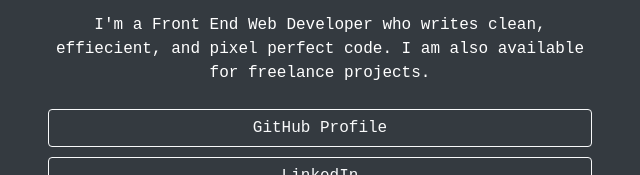
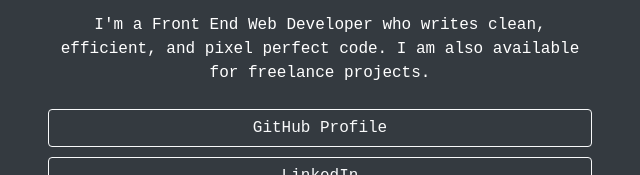
Before and after one commit to bobbydel/bobbydel.github.io, a plain HTML site: page index.html in a window 1280 px wide. Shown: the part 308-483 px from the top of the page, 640-1280 px from the left. Drawn offline with nearby package versions, Linux system fonts and the light colour scheme; a web font is replaced by a local one.

Commit message:
spell checked

```diff
--- a/index.html
+++ b/index.html
@@ -23,7 +23,7 @@
         </div>
         <div class="col-md-6 px-5 m-auto text-center content">
           <h1>Bobby Deltondo</h1>
-          <p class="py-2">I'm a Front End Web Developer who writes clean, effiecient, and pixel perfect code. I am also available for freelance
+          <p class="py-2">I'm a Front End Web Developer who writes clean, efficient, and pixel perfect code. I am also available for freelance
             projects.
           </p>
           <a href="https://github.com/bobbydel" class="btn btn-outline-light links">GitHub Profile</a>
```
